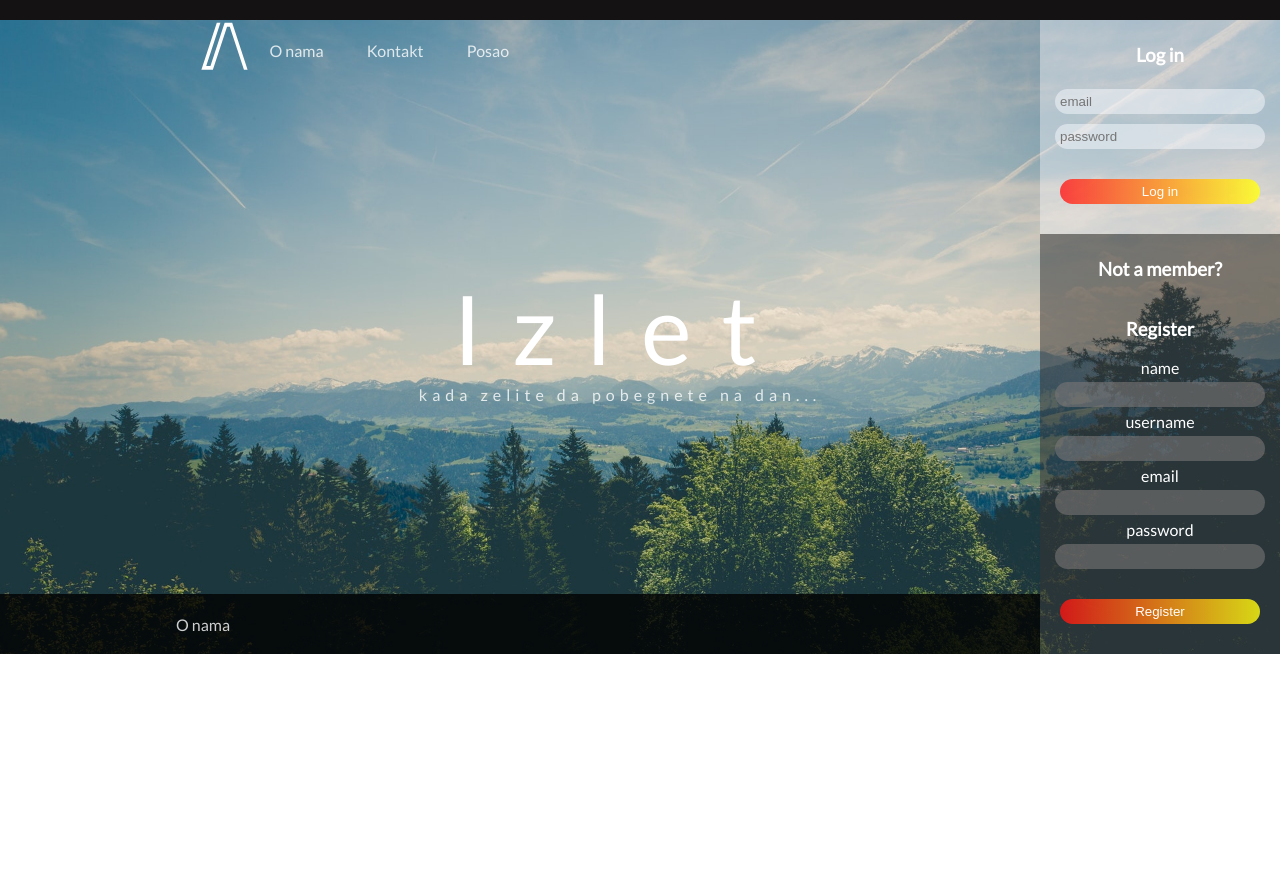
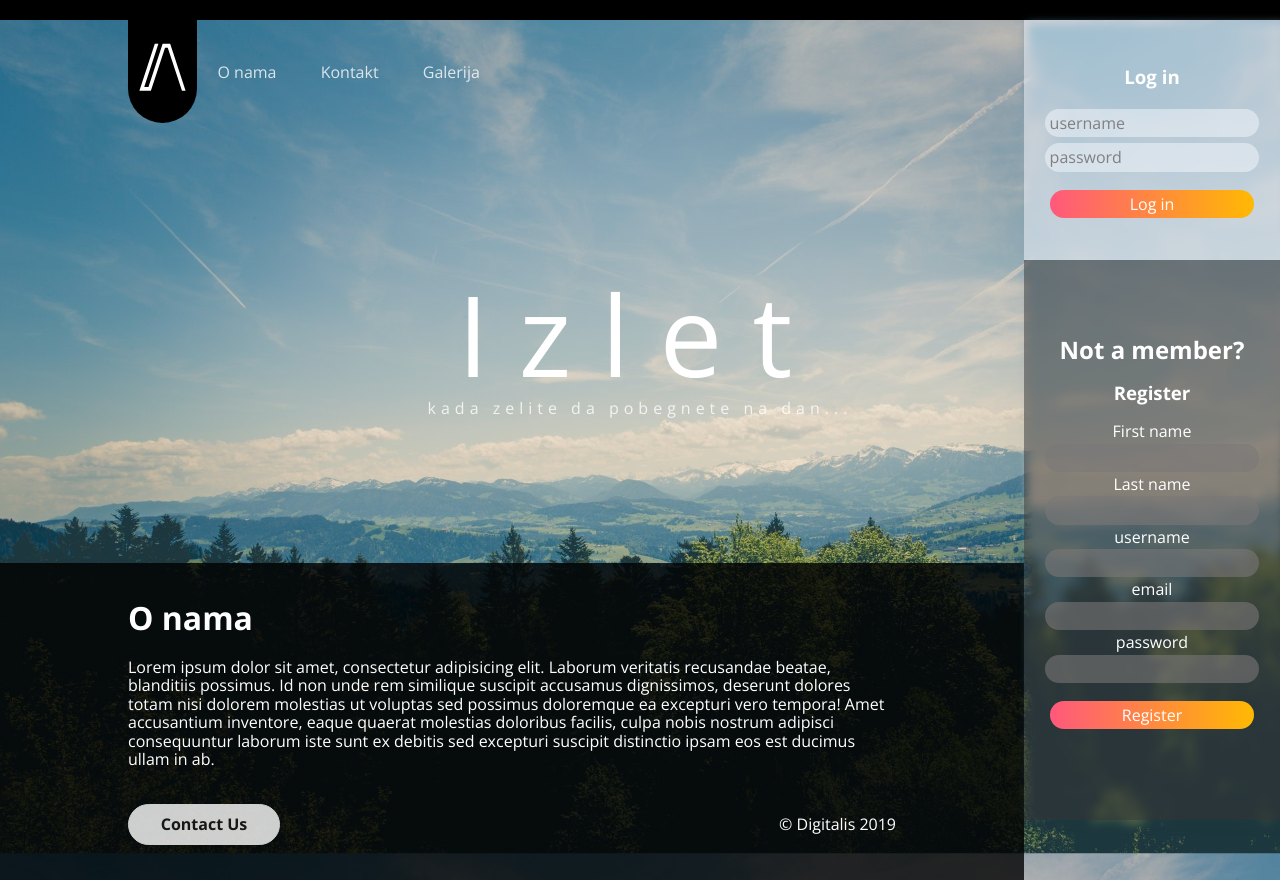
Before and after one commit to IvkovicAleksa/social-network-izlet, a PHP site: page /izlet/index.php in a window 1280 px wide. Before the commit the page ends 654 px from the top, so only its background shows below. Run offline with PHP 8.4, Linux system fonts and the light colour scheme.

Commit message:
Homepage izlet
Ovo je verzija koju sam ubacila i na webhost

```diff
--- /dev/null
+++ b/izlet/config/config.php
@@ -0,0 +1,9 @@
+<?php
+
+const SERVER = "localhost";
+const USER = "root";
+const PASS = "";
+const DB = "izlet";
+
+
+?>
--- a/izlet/index.php
+++ b/izlet/index.php
@@ -1,27 +1,37 @@
+<?php include("config/config.php"); ?>
+<?php include("processregister.php"); ?>
+
 <!DOCTYPE html>
 <html lang="en">
 <head>
     <meta charset="UTF-8">
      <meta name="viewport" content="width=device-width, initial-scale=1">
     <title>Home</title>
-    <link href="https://fonts.googleapis.com/css?family=Lato:300,400" rel="stylesheet">
+    <link href="https://fonts.googleapis.com/css?family=Open+Sans:300,400,600,700,800" rel="stylesheet">
+    <link rel="stylesheet" href="styles/normalize.css">
     <link rel="stylesheet" href="styles/style.css">
     <link rel="stylesheet" href="styles/mediaqueries.css">
 </head>
 <body>
 
-<div class="content">
-<div class="line"></div>
-
 <header>
+   <div class="line">
+       <nav class="mobile-nav">
+        <a href="#onama">O nama</a>
+        <a href="#contact_btn">Kontakt</a>
+        <a href="#">Galerija</a>
+    </nav>
+   </div>
+   <div class="navbar">
     <div id="logo">
         <img src="images/izlet_logo.svg" alt="logo" height="70">
     </div>
-    <nav>
-        <a href="#">O nama</a>
-        <a href="#">Kontakt</a>
-        <a href="#">Posao</a>
+    <nav class="main-nav">
+        <a href="#onama">O nama</a>
+        <a href="#contact_btn">Kontakt</a>
+        <a href="#">Galerija</a>
     </nav>
+    </div>
 </header>
 
 <div class="text-box">
@@ -31,36 +41,54 @@
 
 </div>
 
+<div class="bg-blur"></div>
+
 <div class="form-section">
-    <form action="dashboard.php" method="post" class="login_form">
+   <div class="login_form">
+    <form action="processlogin.php" method="post">
         <h3>Log in</h3>
-        <input type="email" name="email" placeholder="email">
+        <input type="text" name="username" placeholder="username" autocomplete="off">
         <input type="password" name="password" placeholder="password">
         <input type="submit" name="login" value="Log in" class="colored_btn">
-
     </form>
-
-    <form action="index.php" method="post" class="register_form">
-        <h3>Not a member?</h3>
+    </div>
+    <div class="register_form">
+    <form action="index.php" method="post">
+        <h2>Not a member?</h2>
         <h3>Register</h3>
-        <label for="name">name</label>
-        <input type="name" name="name">
+        <label for="firstname">First name</label>
+        <input type="text" name="firstname" autocomplete="off">
+        <label for="lastname">Last name</label>
+        <input type="text" name="lastname" autocomplete="off">
         <label for="username">username</label>
-        <input type="text" name="username">
-        <label for="email">email</label>
+        <input type="text" name="username" autocomplete="off">
+        <label for="email" autocomplete="off">email</label>
         <input type="email" name="email">
         <label for="password">password</label>
         <input type="password" name="password">
         <input type="submit" name="register" value="Register" class="colored_btn">
     </form>
+    </div>
 </div>
 
 <footer>
-    <div class="page">
-           <a href="#">O nama</a>
+    <h1 id="onama">O nama</h1>
+    <p>Lorem ipsum dolor sit amet, consectetur adipisicing elit. Laborum veritatis recusandae beatae, blanditiis possimus. Id non unde rem similique suscipit accusamus dignissimos, deserunt dolores totam nisi dolorem molestias ut voluptas sed possimus doloremque ea excepturi vero tempora! Amet accusantium inventore, eaque quaerat molestias doloribus facilis, culpa nobis nostrum adipisci consequuntur laborum iste sunt ex debitis sed excepturi suscipit distinctio ipsam eos est ducimus ullam in ab. </p>
+
+    <div class="contact">
+        <a id="contact_btn" href="mailto:proba@proba.com">Contact Us</a>
+        <div>
+            &copy; Digitalis 2019
+        </div>
     </div>
 </footer>
-</div>
 
+<script>
+
+var close = document.querySelector('.closebtn');
+    close.addEventListener('click', function() {
+        this.parentElement.style.opacity = "0";
+    })
+</script>
 </body>
 </html>
--- /dev/null
+++ b/izlet/processregister.php
@@ -0,0 +1,76 @@
+<?php
+
+$registerMessage = false;
+
+if(!empty($_POST['register'])) {
+
+   $ok = true;
+
+    //provera da li su uneti svi podaci
+
+    if(empty($_POST['firstname'])) {
+        $ok = false;
+    }
+
+    if(empty($_POST['lastname'])) {
+        $ok = false;
+    }
+    if(empty($_POST['email'])) {
+        $ok = false;
+    }
+    if(empty($_POST['username'])) {
+        $ok = false;
+    }
+    if(empty($_POST['password'])) {
+        $ok = false;
+    }
+
+    if($ok == true) {
+        $password = $_POST['password'];
+        $firstname = $_POST['firstname'];
+        $lastname = $_POST['lastname'];
+        $username = $_POST['username'];
+        $email = $_POST['email'];
+
+        $hash = password_hash($password, PASSWORD_DEFAULT);
+
+
+        // add database code here
+
+        $conn = mysqli_connect(SERVER, USER, PASS, DB);
+
+        $sql_u = "SELECT * FROM users WHERE username='$username'";
+        $res_u = mysqli_query($conn, $sql_u);
+
+        if (mysqli_num_rows($res_u) > 0) {
+            echo "Username already exists";
+        } else {
+
+        //SECURITY MEASURES
+
+        $escapeFirstName = mysqli_real_escape_string($conn, $firstname);
+        $escapeLastName = mysqli_real_escape_string($conn, $lastname);
+        $escapeEmail = mysqli_real_escape_string($conn, $email);
+        $escapeUsername = mysqli_real_escape_string($conn, $username);
+        $escapeHash = mysqli_real_escape_string($conn, $hash);
+
+        $sql = "INSERT INTO users (firstname, lastname, email, username, password) VALUES ('".$escapeFirstName."',
+        '".$escapeLastName."',
+       '".$escapeEmail."',
+       '".$escapeUsername."',
+       '".$escapeHash."'
+        )";
+
+
+        $registerUser = mysqli_query($conn, $sql);
+
+       if($registerUser === true){
+           $registerMessage = "Hi ".$username.", you have successfully registered!";
+       } else {
+           $registerMessage ="Error description: " . mysqli_error($conn);
+       }
+        }
+       mysqli_close($conn);
+   }
+ }
+?>
--- a/izlet/styles/style.css
+++ b/izlet/styles/style.css
@@ -1,50 +1,66 @@
 body {
     margin: 0;
-    font-family: 'Lato', sans-serif;
+    font-family: 'Open Sans', sans-serif;
+    font-weight: 300;
     color: #fff;
     box-sizing: border-box;
+    background-image: url('../images/izletbg.jpeg');
+    background-attachment: fixed;
+    background-position: center;
+    background-repeat: no-repeat;
+    background-size: cover;
+    width: 100%;
+    overflow-x: hidden;
 }
 
-.content {
-    background-image: url('../images/izletbg.jpeg');
-    background-size: cover;
-    background-position: center;
-    background-repeat: no-repeat;
-    width: 100vw;
-    height: 100%;
-    margin: 0;
-    display: grid;
-    grid-template-columns: 200px 1fr 1fr 240px;
-    grid-template-rows:  20px 60px auto 60px;
-    grid-gap: 0;
-    grid-template-areas:
-        "l l l l"
-        ". h h s"
-        ". m m s"
-        "f f f s";
+h2 {
+   margin: 0;
+}
+
+header {
+    position: sticky;
+    top: 0;
+    left: 0;
 }
 
 .line {
-    background-color: #141212;
-    grid-area: l;
+    background-color: #000;
+    height: 20px;
 }
-header {
-    grid-area: h;
+
+.mobile-nav {
+    display: none;
+}
+.navbar {
+    padding-left: 10%;
     display: flex;
     align-items: center;
 }
 
+#logo {
+    background-color: #000;
+    padding: 15px 10px;
+    border-radius: 0 0 50px 50px;
+}
+
+
 .text-box {
-    grid-area: m;
+    height: 400px;
     display: flex;
     flex-direction: column;
     justify-content: center;
     align-items: center;
     padding: 20px;
+    text-align: center;
+    position: sticky;
+    top: -30px;
+    animation-name: moveInLeft;
+    animation-duration: 1s;
+    animation-timing-function: ease-out;
 }
 
 .heading-main {
-    font-size: 6em;
+    font-size: 7em;
     letter-spacing: 30px;
 }
 
@@ -53,19 +69,39 @@ header {
     opacity: 0.8;
 }
 
-.form-section {
-    grid-area: s;
-    display: flex;
-    flex-direction: column;
+.bg-blur {
+    background: inherit;
+    filter: blur(5px);
+    -webkit-filter: blur(5px);
+    -webkit-transform: translate3d(0, 0, 0);
+    overflow: hidden;
+    height: 100%;
+    width: 20%;
+    position: fixed;
+    top: 20px;
+    right: 0;
+    overflow-x: hidden;
+    z-index: 1;
+    margin: 4px -4px;
 }
 
+.form-section {
+    height: 100%;
+    width: 20%;
+    position: fixed;
+    top: 20px;
+    right: 0;
+    overflow-x: hidden;
+    z-index: 2;
+}
 
 .login_form {
+    background-color: rgba(249, 250, 255, 0.5);
+    height: 30%;
     display: flex;
     flex-direction: column;
     align-items: center;
-    padding: 5px;
-    background-color: rgba(249, 250, 255, 0.4);
+
 }
 
 .login_form input {
@@ -73,44 +109,72 @@ header {
 }
 
 .register_form {
+    background-color: rgba(54, 52, 52, 0.5);
+    height: 70%;
     display: flex;
     flex-direction: column;
     align-items: center;
-    padding: 5px;
-    background-color: rgba(54, 52, 52, 0.52);
+
 }
 
 .register_form input {
     background-color: rgba(123, 119, 119, 0.59);
 }
 
+form {
+    width: 100%;
+    display: flex;
+    flex-direction: column;
+    align-items: center;
+    margin: auto;
+}
 input {
-    margin: 5px;
+    width: 80%;
+    margin-top: 3px;
+    margin-bottom: 3px;
     padding: 5px;
     border-radius: 40px;
     border: none;
-    width: 200px;
+
+}
+
+::-webkit-input-placeholder { /* Chrome */
+  color: grey;
+}
+:-ms-input-placeholder { /* IE 10+ */
+  color: grey;
+}
+::-moz-placeholder { /* Firefox 19+ */
+  color: grey;
+}
+:-moz-placeholder { /* Firefox 4 - 18 */
+  color: grey;
+}
+
+.login_form input:focus {
+    color: grey;
+}
+.register_form input:focus {
     color: #fff;
 }
 
+
 .colored_btn {
-    background-image: linear-gradient(to right, rgba(255, 0, 0, 0.73) , rgba(255, 255, 0, 0.76));
-    margin: 25px 0;
-}
-footer {
-    grid-area: f;
-    background-color: rgba(0, 0, 0, 0.8);
-    display: flex;
-    align-items: center;
-    justify-content: center;
+    background-image: linear-gradient(to right, #ff587c, #ffb902);
+    margin-top: 15px;
+    margin-bottom: 15px;
+    color: #fff;
 }
 
-.page {
-    width: 70%;
-    display: flex;
-    justify-content: flex-start;
-    align-items: center;
+
+footer {
+    box-sizing: border-box;
+    width: 80%;
+    background-color: rgba(0, 0, 0, 0.8);
+    padding: 15px 10%;
+
 }
+
 
 a:link, a:visited {
     text-decoration: none;
@@ -120,5 +184,39 @@ a:link, a:visited {
 }
 
 a:hover {
-    letter-spacing: 5px;
+    font-weight: bold;
 }
+
+.contact {
+    display: flex;
+    justify-content: space-between;
+    align-items: center;
+}
+
+#contact_btn {
+    background-color: #fff;
+    color: #191919;
+    width: 130px;
+    border: 1px solid #fff;
+    border-radius: 40px;
+    font-weight: 700;
+    margin: 20px 0;
+    padding: 10px;
+    text-align: center;
+}
+
+#contact_btn:hover {
+    background-color: #191919;
+    color: #fff;
+}
+
+@keyframes moveInLeft {
+  0% {
+    opacity: 0;
+    transform: translateX(-10rem); }
+  80% {
+    transform: translateX(1rem); }
+  100% {
+    opacity: 1;
+    transform: translate(0); }
+}
```
Also changed, not shown: izlet/processlogin.php (added, +56 -0 lines), izlet/styles/mediaqueries.css (+90 -25 lines), izlet/images/izletbg2.jpg (added), izlet/images/user.png (added), izlet/styles/normalize.css (added).
